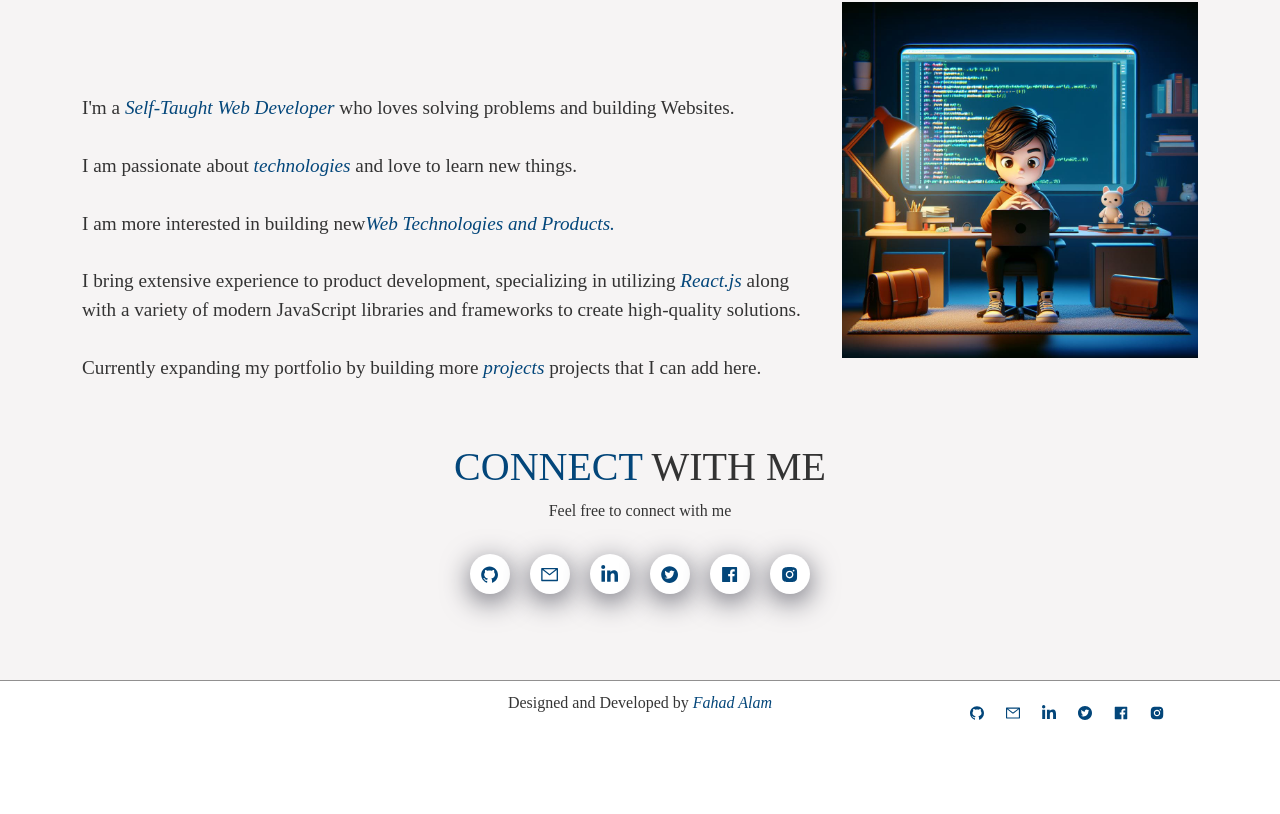
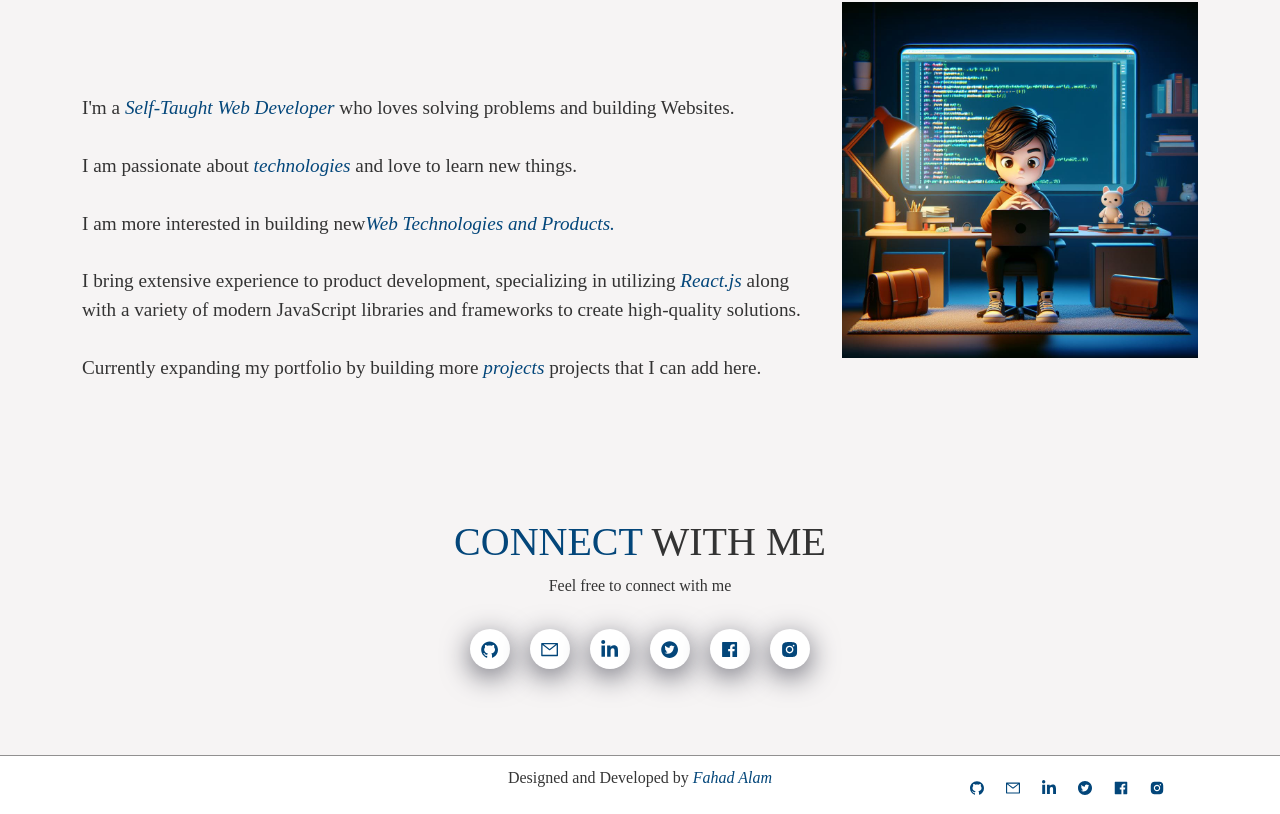
Before and after one commit to Fahad12405/Zenith-e-Folio, a React (Create React App) app: page / in a window 1280 px wide. Shown: the part 931-1745 px from the top of the page. Before the commit the page ends 1670 px from the top, so only its background shows below. Built offline with nearby package versions, Linux system fonts and the light colour scheme.

Commit message:
Update home.css

```diff
--- a/src/components/Home/home.css
+++ b/src/components/Home/home.css
@@ -221,3 +221,5 @@
 .icon-colour {
   color: var(--clr-primary) !important;
 }
+.home-about-social{
+  padding-top:100px;}
```
